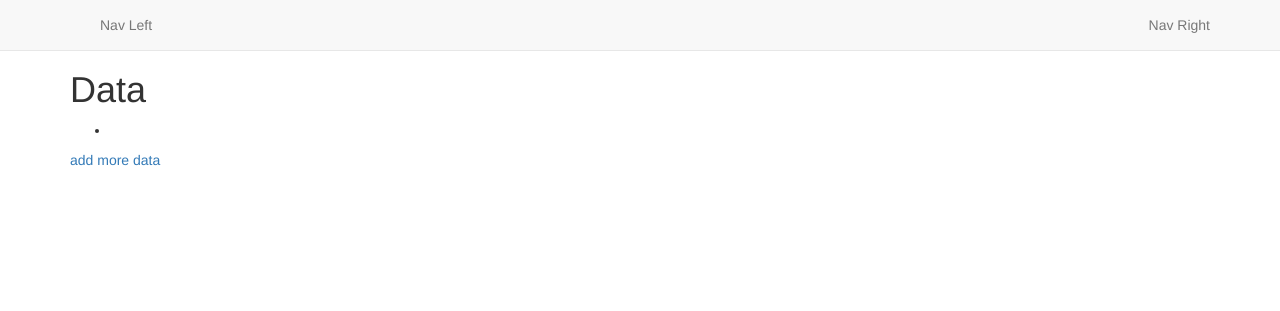
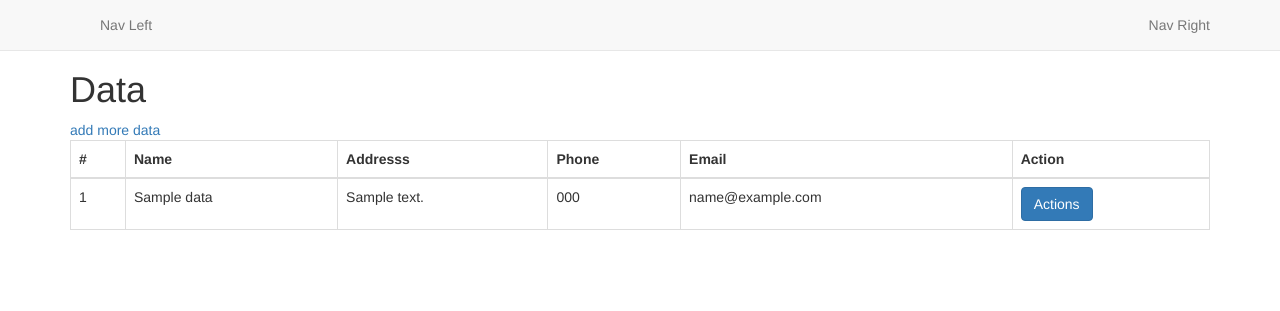
Before and after one commit to Agwebberley/prototype, a Django app: page / in a window 1280 px wide. Shown: the top 311 px of the page. Run offline with Django 4.2, Linux system fonts and the light colour scheme; tables that the repository leaves empty hold one stand-in row (values such as "Sample post"); some libraries are stand-ins or nearby versions.

Commit message:
CRUD Complete

```diff
--- a/helloworldaws/CRUD/models.py
+++ b/helloworldaws/CRUD/models.py
@@ -1,4 +1,5 @@
 from django.db import models
+from django.urls import reverse
 
 
 class Data(models.Model):
@@ -8,3 +9,9 @@ class Data(models.Model):
     email = models.CharField(max_length=200)
     class Meta:
         app_label = 'CRUD'
+
+    def __str__(self):
+        return self.name
+
+    def get_absolute_url(self):
+        return reverse('data_list')
--- a/helloworldaws/CRUD/templates/data_confirm_delete.html
+++ b/helloworldaws/CRUD/templates/data_confirm_delete.html
@@ -2,10 +2,10 @@
 
 {% block content %}
   <h1>Delete Data</h1>
-  <p>Are you sure you want to delete "{{ object.title }}"?</p>
-  <form method="data">
+  <p>Are you sure you want to delete "{{ object.name }}"?</p>
+  <form method="post">
     {% csrf_token %}
-    <button type="submit">Yes, delete it</button>
+    <button type="submit" class="btn btn-danger">Yes, delete it</button>
     <a href="{% url 'data_list' %}">No, cancel</a>
   </form>
 {% endblock %}
--- a/helloworldaws/CRUD/templates/data_list.html
+++ b/helloworldaws/CRUD/templates/data_list.html
@@ -2,10 +2,45 @@
 
 {% block content %}
   <h1>Data</h1>
-  <ul>
-    {% for data in object_list %}
-      <li><a href="{% url 'data_update' data.pk %}">{{ data.title }}</a></li>
-    {% endfor %}
-  </ul>
+    <table class="table table-bordered border-primary">
+      <thead>
+        <tr>
+          <th scope="col">#</th>
+          <th scope="col">Name</th>
+          <th scope="col">Addresss</th>
+          <th scope="col">Phone</th>
+          <th scope="col">Email</th>
+          <th scope="col">Action</th>
+        </tr>
+      </thead>
+      <tbody>
+        {% for data in object_list %}
+          <tr>
+            <td>{{ forloop.counter }}</td>
+            <td>{{ data.name }}</td>
+            <td>{{ data.address }}</td>
+            <td>{{ data.phone }}</td>
+            <td>{{ data.email }}</td>
+            <td>
+              <div class="btn-group d-md-none m-1">
+                <button class="btn btn-primary dropdown-toggle"
+                  type="button"
+                  id="dropdownMenuButton"
+                  data-toggle="dropdown"
+                  data-boundary="window"
+                  aria-haspopup="true"
+                  aria-expanded="false">
+                  <span>Actions</span>
+                </button>
+                <div class="dropdown-menu">
+                  <a href="{% url 'data_update' data.pk %}" class="dropdown-item">Update</a>
+                  <br>
+                  <a href="{% url 'data_delete' data.pk %}" class="dropdown-item">Delete</a>
+                </div>
+              </div>
+              </td>
+          </tr>
+        {% endfor %}
+      </tbody>
   <a href="{% url 'data_create' %}">add more data</a>
 {% endblock %}
--- a/helloworldaws/CRUD/views.py
+++ b/helloworldaws/CRUD/views.py
@@ -1,4 +1,4 @@
-from django.urls import reverse_lazy
+from django.urls import reverse, reverse_lazy
 from django.views.generic import ListView, CreateView, UpdateView, DeleteView, View
 from .models import Data
 from .forms import DataForm
@@ -8,18 +8,21 @@ class DataListView(ListView):
     model = Data
     template_name = 'data_list.html'
 
-class DataCreateView(View):
-    def get(self, request):
-        form = DataForm()
-        return render(request, 'data_form.html', {'form': form})
-    def post(self, request):
-        form = DataForm(request.POST)
-        if form.is_valid():
-            data = form.save(commit=False)
-            data.author = request.user
-            data.save()
-            return redirect('data_list')
-        return render(request, 'data_form.html', {'form': form})
+class DataCreateView(CreateView):
+    model = Data
+    form_class = DataForm
+    template_name = 'data_form.html'
+    success_url = reverse_lazy('data_list')
+
+    def form_valid(self, form):
+        form.instance.author = self.request.user
+        return super().form_valid(form)
+
+    def get_success_url(self):
+        return reverse_lazy('data_list')
+
+
+
 
 class DataUpdateView(UpdateView):
     model = Data
```
